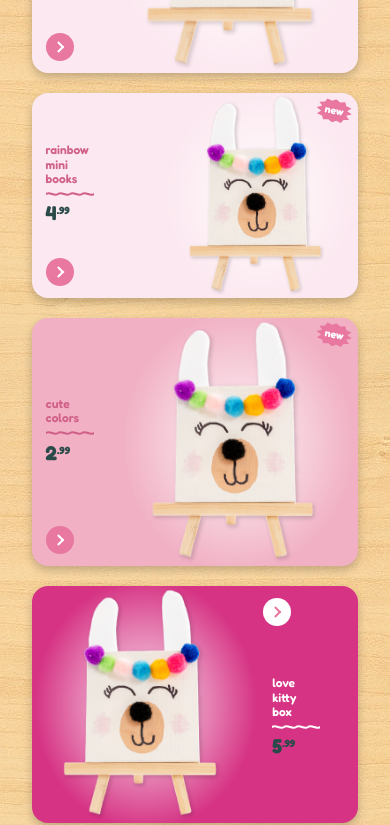
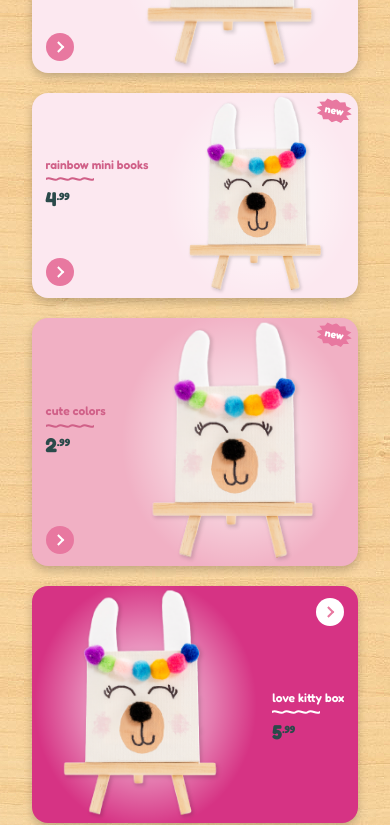
Before and after one commit to mikalmorello/magicalminis, a React (Vite) app: page / in a window 390 px wide. Shown: the part 2271-3096 px from the top of the page. Built offline with nearby package versions, Linux system fonts and the light colour scheme; the HTML template or start-up script is replaced by a standard one; a web font is replaced by a local one.

Commit message:
Refactor product card layout: transition from grid to flexbox in product-card.scss for improved responsiveness, adjust alignment and dimensions of media and info sections, and enhance overall styling for better visual consistency.

```diff
--- a/src/components/product/product-card.scss
+++ b/src/components/product/product-card.scss
@@ -1,8 +1,7 @@
 .product-card {
   position: relative;
-  display: grid;
-  grid-template-columns: auto 1fr;
-  grid-template-rows: minmax(0, 1fr);
+  display: flex;
+  flex-direction: row;
   align-items: stretch;
   width: 100%;
   flex: 1 1 100%;
@@ -42,15 +41,10 @@
   }
 
   &--info-right {
-    grid-template-columns: 1fr auto;
+    flex-direction: row-reverse;
 
     .product-card__info {
-      order: 2;
       padding-top: 2.5rem;
-    }
-
-    .product-card__media {
-      order: 1;
     }
   }
 
@@ -104,12 +98,13 @@
   &__info {
     position: relative;
     z-index: 1;
+    flex: 0 1 auto;
+    max-width: 40%;
+    min-width: 0;
     display: flex;
     flex-direction: column;
     justify-content: center;
     padding: 1rem 0.85rem;
-    width: max-content;
-    max-width: 46%;
   }
 
   &__title {
@@ -186,15 +181,12 @@
   }
 
   &__media {
-    position: relative;
-    align-self: stretch;
+    flex: 1 1 0;
+    min-width: 0;
+    min-height: 130px;
     display: flex;
     align-items: center;
     justify-content: center;
-    min-width: 0;
-    min-height: 130px;
-    width: 100%;
-    height: 100%;
     overflow: hidden;
     background: var(--product-card-image-glow);
     background-repeat: no-repeat;
@@ -206,15 +198,10 @@
   }
 
   &__image {
-    position: relative;
-    z-index: 1;
     display: block;
-    width: 100%;
-    height: 100%;
     max-width: 100%;
     max-height: 100%;
     object-fit: contain;
-    object-position: center center;
   }
 
   &--wide {
```
